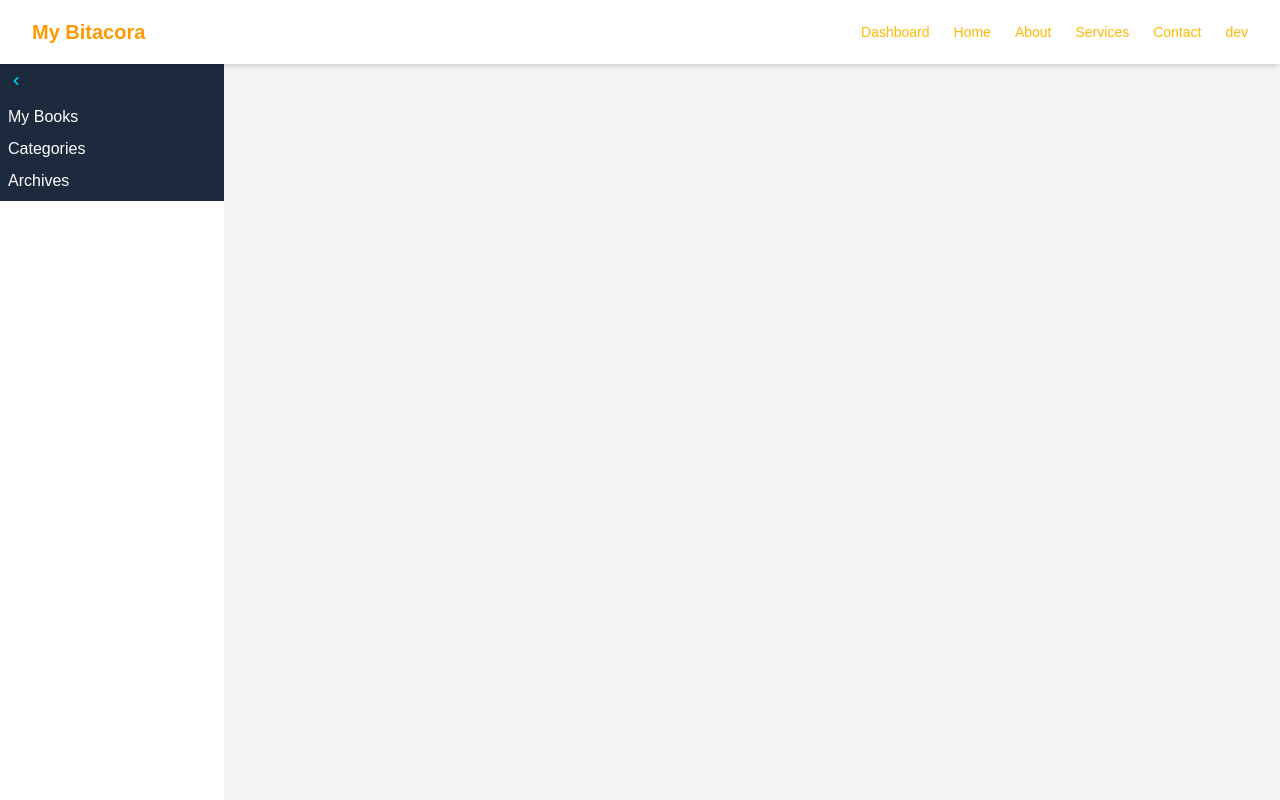
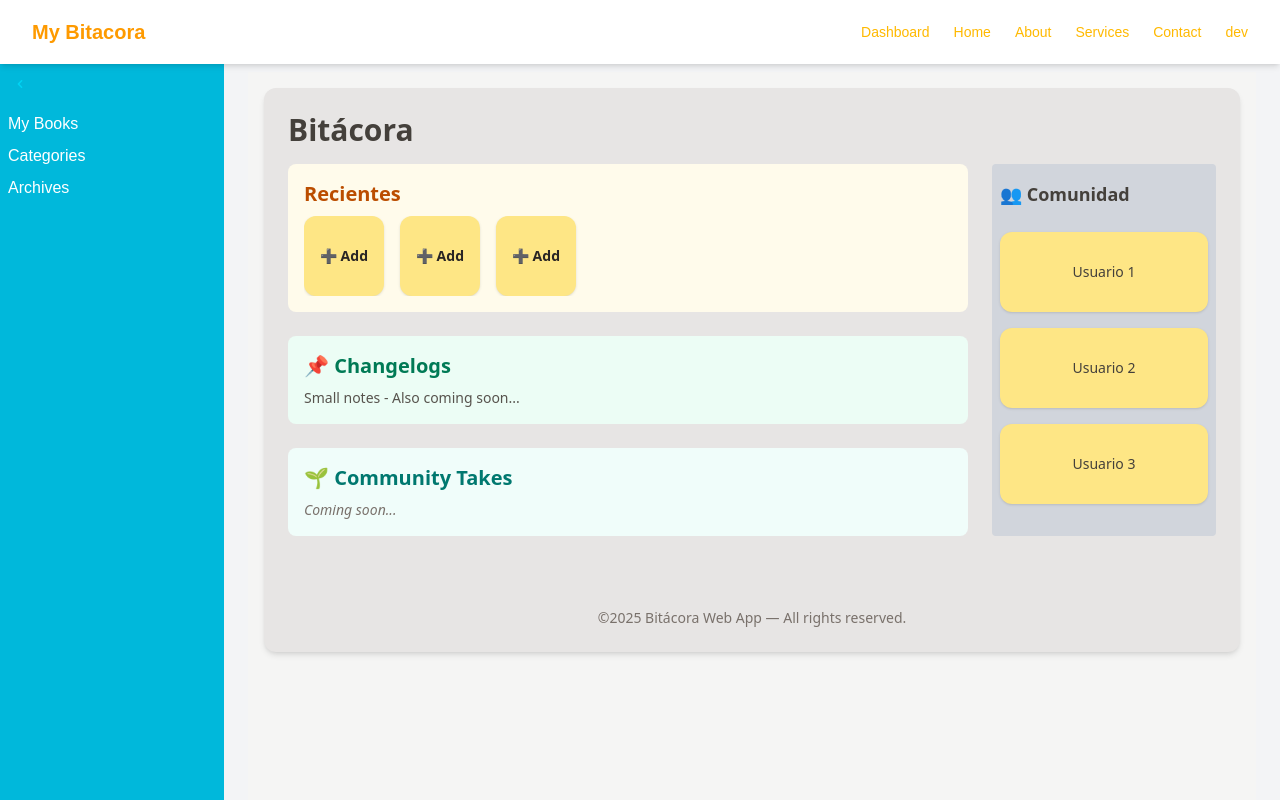
Before and after one commit to HadeOnMind/next-bitacora, a Next.js app: page /workspace in a window 1280 px wide. Built offline with nearby package versions, Linux system fonts and the light colour scheme.

Commit message:
workspace advances - preliminar

```diff
--- a/app/components/bitacora-layouts/b-sidebar-layout.tsx
+++ b/app/components/bitacora-layouts/b-sidebar-layout.tsx
@@ -7,8 +7,8 @@ export default function Sidebar() {
   const [open, setOpen] = useState(true);
 
   return (
-    <aside className={`bg-slate-800 text-white transition-all duration-300 ${open ? 'w-56' : 'w-12'} p-2 my-16`}>
-      <button onClick={() => setOpen(!open)} className={"mb-4 text-cyan-400 hover:bg-cyan-800 rounded-xl"}>
+    <aside className={`bg-cyan-500 text-white transition-all duration-300 h-screen ${open ? 'w-56' : 'w-12'} p-2 my-16 z-50 shadow-lg`}>
+      <button onClick={() => setOpen(!open)} className={"mb-4 p-1 text-cyan-400 hover:bg-cyan-800 rounded-xl flex justify-center"}>
         {open ? <HiChevronLeft /> : <HiChevronRight />}
       </button>
 
--- a/app/workspace/page.tsx
+++ b/app/workspace/page.tsx
@@ -1,15 +1,77 @@
-import Card from "@/app/components/defaultcard";
-import BookWorkspace from "../components/bitacora-main/book";
+"use client"
+
+import { useState } from "react";
 
 export default function Home() {
+  const [added, setAdded] = useState(false);
+
+  const card = (
+    <div
+      className="w-20 h-20 bg-amber-200 rounded-xl shadow flex items-center justify-center cursor-pointer transition hover:bg-amber-300"
+      onClick={() => setAdded(!added)}
+    >
+      <span className="text-stone-800 text-sm font-semibold select-none">
+        {added ? '✔️ Added' : '➕ Add'}
+      </span>
+    </div>
+  );
+
   return (
+    <div className="min-h-screen bg-stone-100 p-4 font-sans my-12">
+      <div className="bg-stone-200 rounded-xl p-6 shadow-md max-w-8xl mx-auto">
 
-      <div>
+        <header className="text-3xl text-stone-700 font-bold mb-4">Bitácora</header>
 
-        <div className="bg-yellow-300 my-16"></div>
+        <div className="flex flex-row gap-6">
 
-      </div>
+          <div className="flex-1 space-y-6">
+
+            <section className="bg-amber-50 p-4 rounded-lg">
+
+              <h2 className="text-xl font-semibold text-amber-700 mb-2">Recientes</h2>
+              <div className="flex gap-4 overflow-x-auto">{card}{card}{card}</div>
+
+            </section>
+
+            <section className="bg-emerald-50 p-4 rounded-lg">
+
+              <h2 className="text-xl font-semibold text-emerald-700 mb-2">📌 Changelogs</h2>
+              <p className="text-stone-600 text-sm">Small notes - Also coming soon...</p>
+
+            </section>
+
+            <section className="bg-teal-50 p-4 rounded-lg">
+
+              <h2 className="text-xl font-semibold text-teal-700 mb-2">🌱 Community Takes</h2>
+              <p className="text-stone-500 text-sm italic">Coming soon...</p>
+
+            </section>
+
+          </div>
 
 
+
+
+
+          <div className="w-56 flex flex-col gap-4 overflow-y-auto bg-gray-300 px-2 py-4 rounded">
+            <h2 className="text-lg font-semibold text-stone-700 mb-2">👥 Comunidad</h2>
+            {[1, 2, 3].map(id => (
+              <div
+                key={id}
+                className="h-20 bg-amber-200 rounded-xl shadow-sm flex items-center justify-center text-stone-700 text-sm hover:bg-amber-200 cursor-pointer"
+              >
+                Usuario {id}
+              </div>
+            ))}
+          </div>
+        </div>
+
+
+
+        <footer className="text-center text-sm text-stone-500 mt-12 pt-6">
+          ©{new Date().getFullYear()} Bitácora Web App — All rights reserved.
+        </footer>
+      </div>
+    </div>
   );
 }
```
